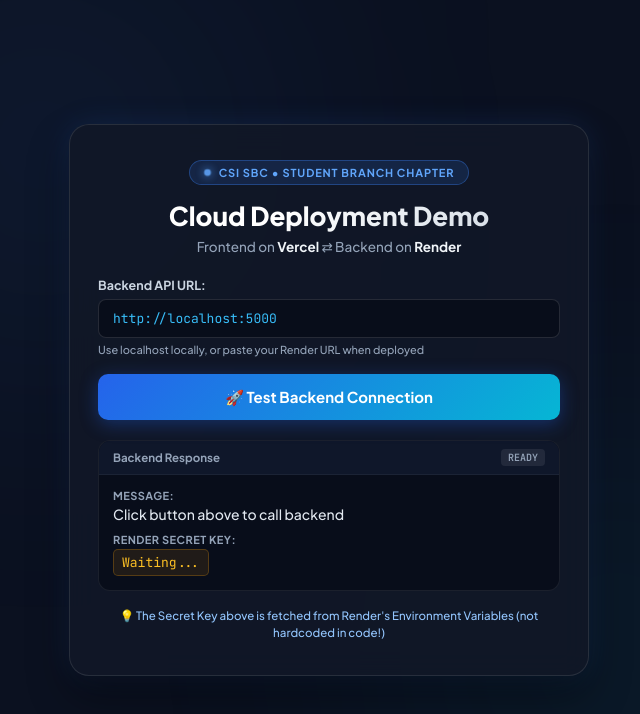
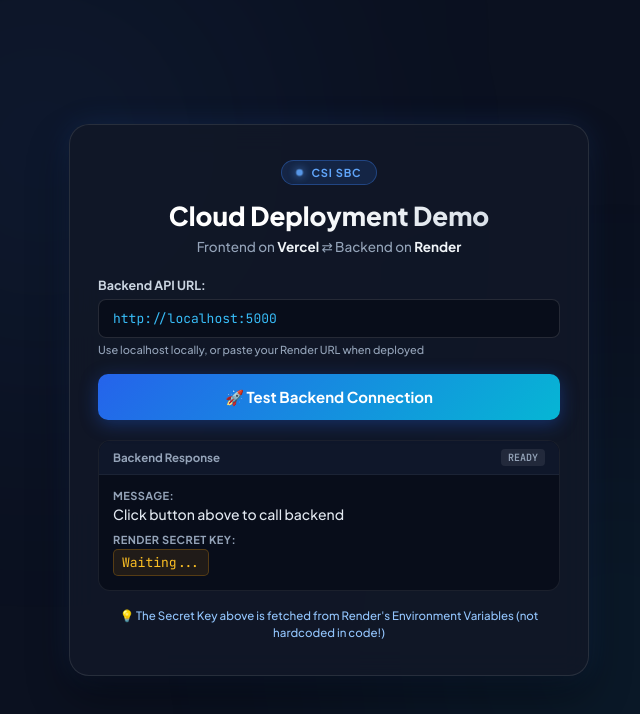
Before and after one commit to Laasya8/deployment-demo, a plain HTML site: page frontend/index.html in a window 1280 px wide. Shown: the whole page, without its empty margins (311-951 px from the left). Drawn offline with Linux system fonts and the light colour scheme.

Commit message:
feat:changed frontend

```diff
--- a/frontend/index.html
+++ b/frontend/index.html
@@ -1,5 +1,6 @@
 <!DOCTYPE html>
 <html lang="en">
+
 <head>
   <meta charset="UTF-8">
   <meta name="viewport" content="width=device-width, initial-scale=1.0">
@@ -7,9 +8,12 @@
   <!-- Google Fonts -->
   <link rel="preconnect" href="https://fonts.googleapis.com">
   <link rel="preconnect" href="https://fonts.gstatic.com" crossorigin>
-  <link href="https://fonts.googleapis.com/css2?family=JetBrains+Mono:wght@400;600&family=Plus+Jakarta+Sans:wght@500;700;800&display=swap" rel="stylesheet">
+  <link
+    href="https://fonts.googleapis.com/css2?family=JetBrains+Mono:wght@400;600&family=Plus+Jakarta+Sans:wght@500;700;800&display=swap"
+    rel="stylesheet">
   <link rel="stylesheet" href="style.css">
 </head>
+
 <body>
 
   <!-- Ambient Glow Backgrounds -->
@@ -22,7 +26,7 @@
       <!-- CSI Badge Header -->
       <div class="badge">
         <span class="pulse-dot"></span>
-        <span>CSI SBC • STUDENT BRANCH CHAPTER</span>
+        <span>CSI SBC</span>
       </div>
 
       <h1>Cloud Deployment Demo</h1>
@@ -31,12 +35,8 @@
       <!-- URL Input Box -->
       <div class="input-group">
         <label for="backendUrl">Backend API URL:</label>
-        <input
-          type="text"
-          id="backendUrl"
-          value="http://localhost:5000"
-          placeholder="http://localhost:5000 or https://your-backend.onrender.com"
-        />
+        <input type="text" id="backendUrl" value="http://localhost:5000"
+          placeholder="http://localhost:5000 or https://your-backend.onrender.com" />
         <small class="hint">Use localhost locally, or paste your Render URL when deployed</small>
       </div>
 
@@ -105,4 +105,5 @@
   </script>
 
 </body>
+
 </html>
```
